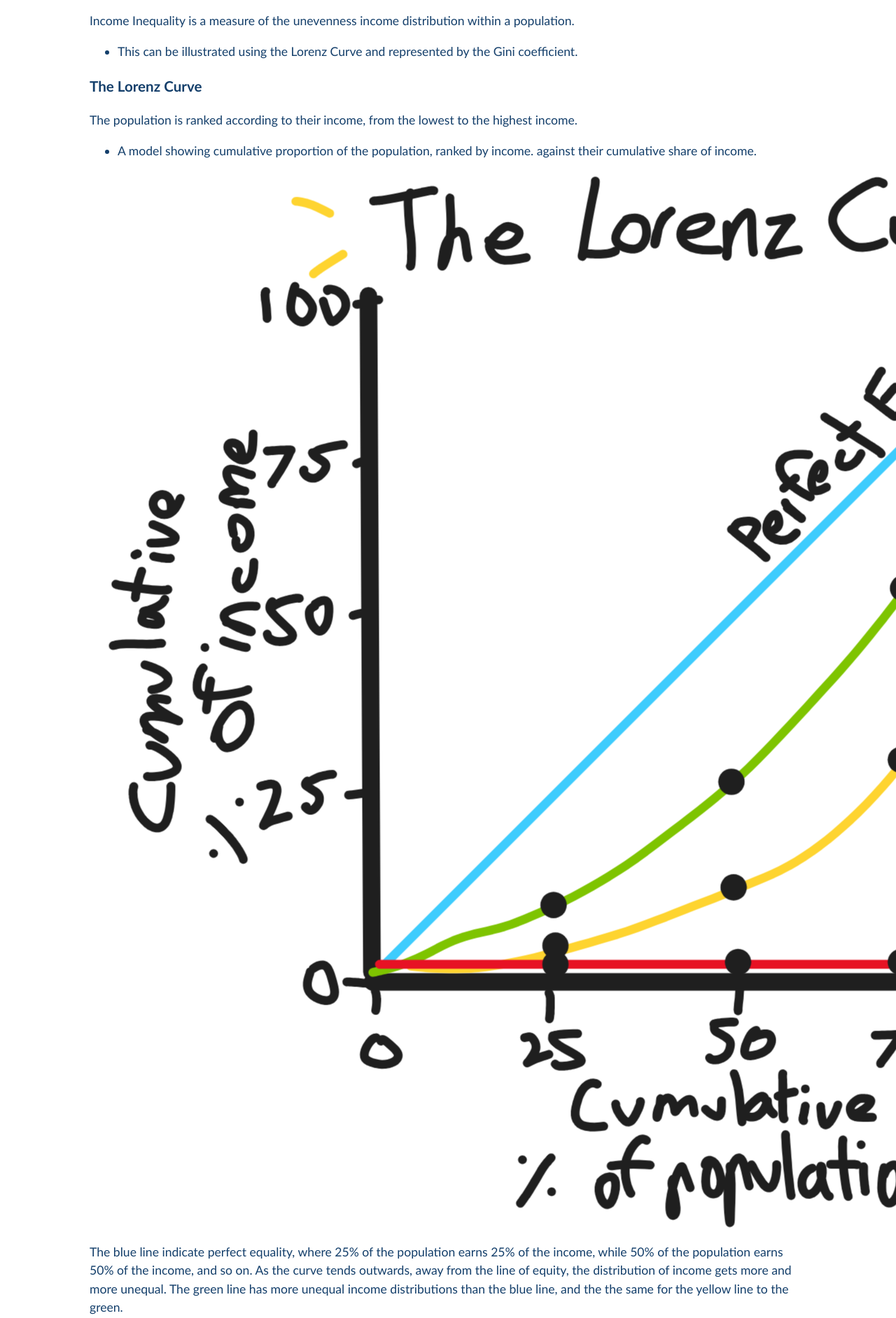
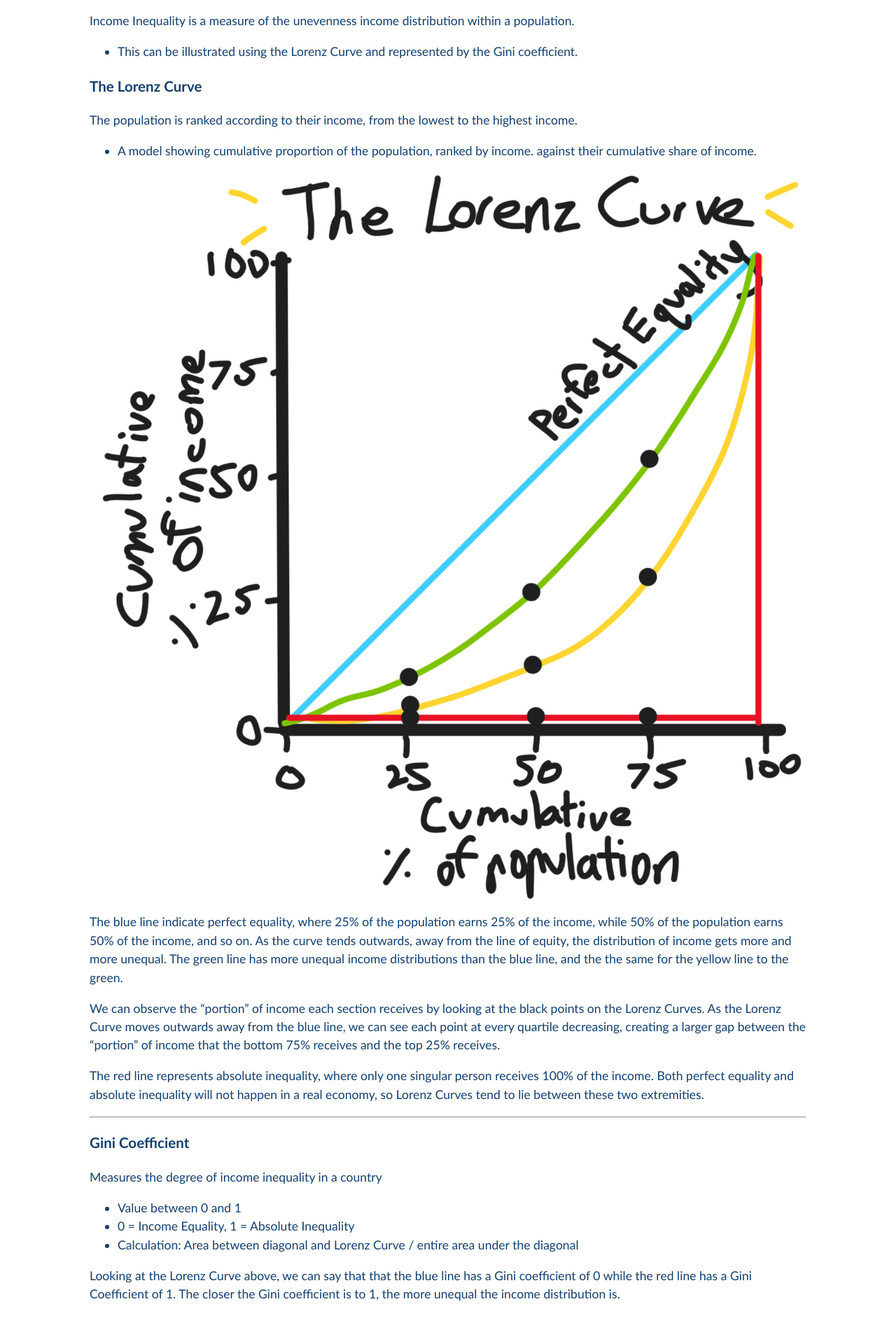
Before and after one commit to Pi-thagoras/the-chicken-pen, a Jekyll site: the page built from economics/Income-Distribution.md, in a window 1280 px wide. Shown: the part 1339-3223 px from the top of the page at 70% size. Built offline with Jekyll 4.4.1, drawn with Linux system fonts in a browser that asks for light colours.

Commit message:
please work

```diff
--- a/assets/css/styles.css
+++ b/assets/css/styles.css
@@ -94,12 +94,10 @@
   display: block;
   margin-left: auto;
   margin-right: auto;
+  height: auto;
+  width: 100%;
 }
 
-.responsive {
-  width: auto;
-  height: 100%;
-}
 
 
 
--- a/economics/Income-Distribution.md
+++ b/economics/Income-Distribution.md
@@ -47,7 +47,7 @@
 The population is ranked according to their income, from the lowest to the highest income.
 - A model showing cumulative proportion of the population, ranked by income. against their cumulative share of income.
 
-<image src="/the-chicken-pen/assets/Lorenz-Curve.png" alt="The Lorenz Curve" class="responsive" width=550px />
+<image src="/the-chicken-pen/assets/Lorenz-Curve.png" alt="The Lorenz Curve"  width=550px />
 
 The blue line indicate perfect equality, where 25% of the population earns 25% of the income, while 50% of the population earns 50% of the income, and so on. As the curve tends outwards, away from the line of equity, the distribution of income gets more and more unequal. The green line has more unequal income distributions than the blue line, and the the same for the yellow line to the green.
 
```
